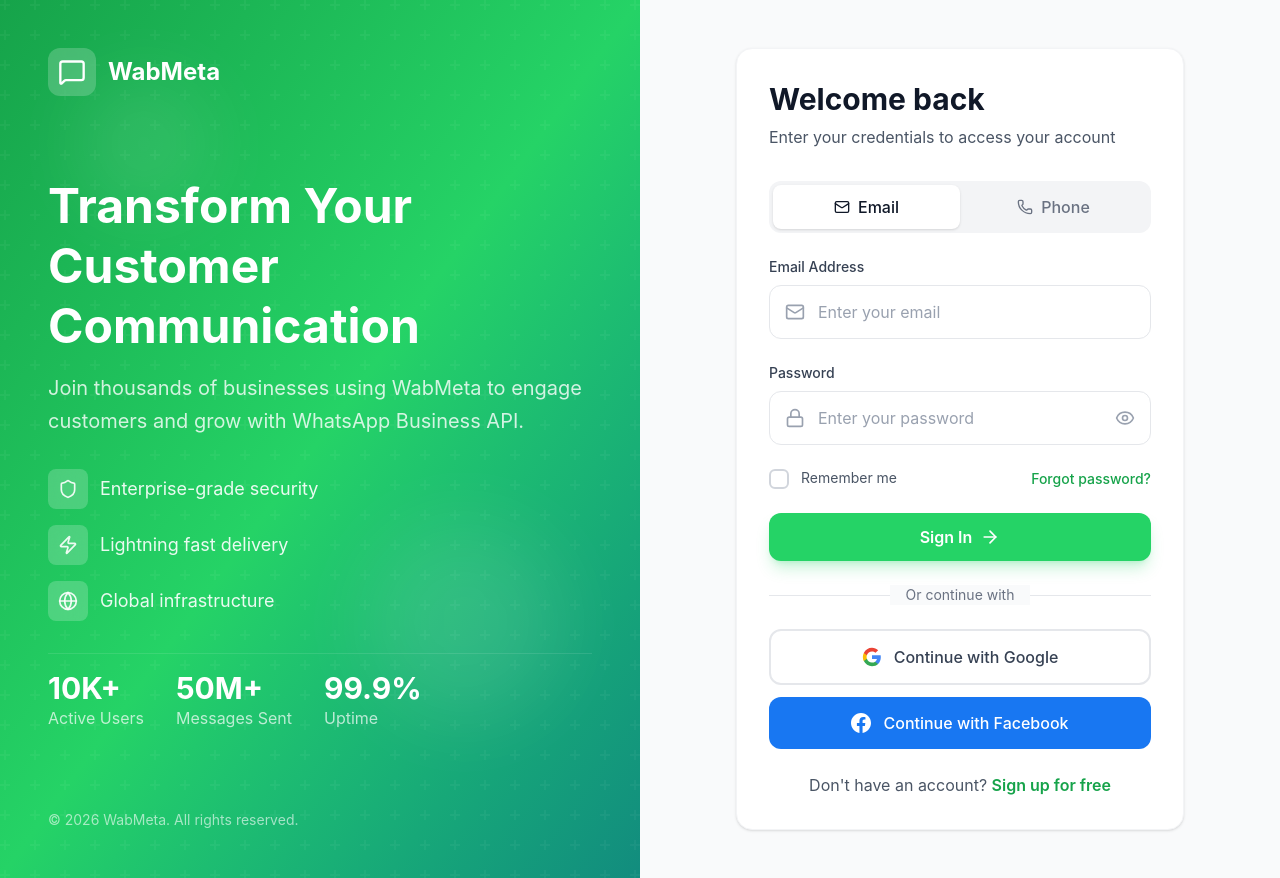
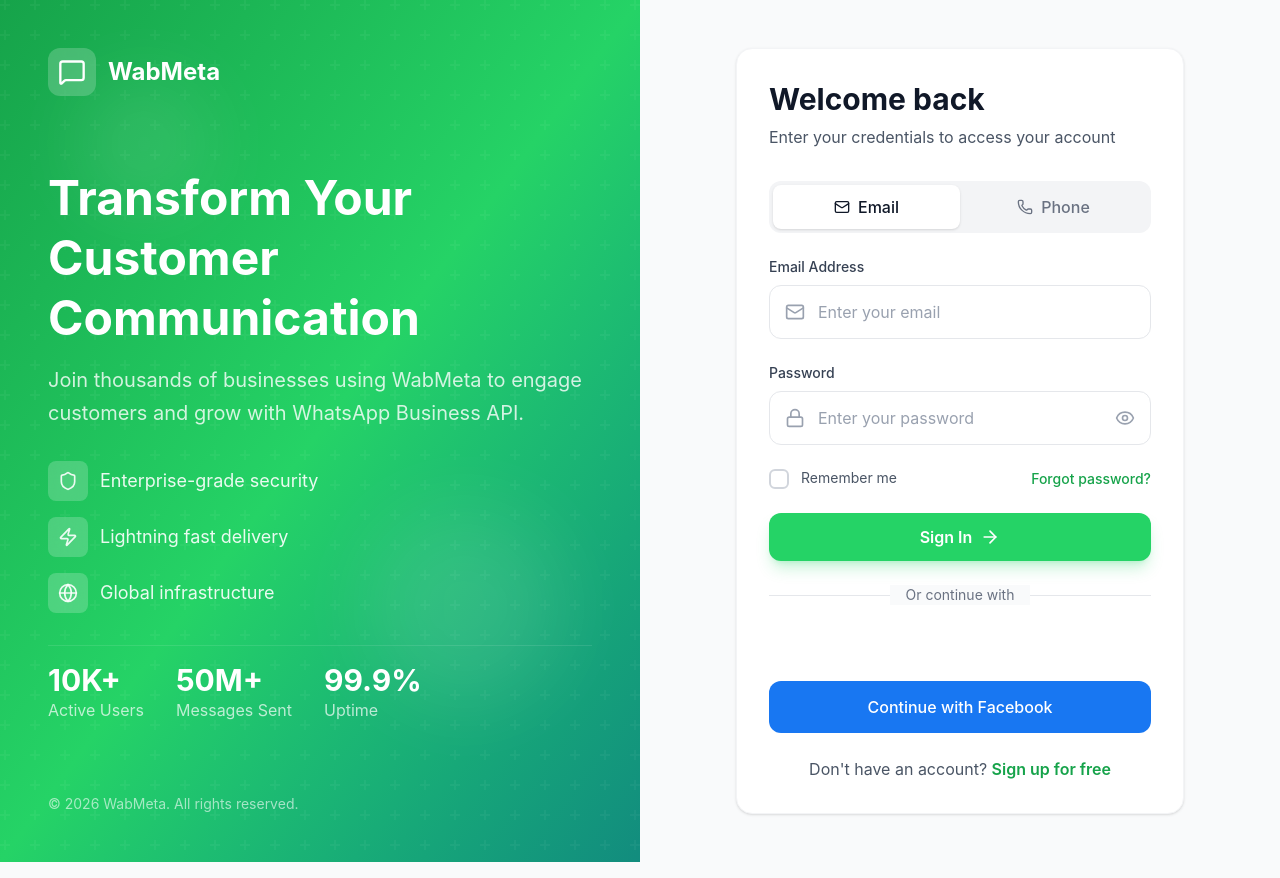
Before and after one commit to officialsamir510-hue/wabmeta-frontend, a React (Vite) app: page /login in a window 1280 px wide. Built offline with nearby package versions, Linux system fonts and the light colour scheme.

Commit message:
fix: Email varification oauth

```diff
--- a/src/components/auth/SocialLoginButtons.tsx
+++ b/src/components/auth/SocialLoginButtons.tsx
@@ -1,91 +1,80 @@
-import React, { useState } from 'react';
-import { useGoogleLogin } from '@react-oauth/google';
-import { useNavigate } from 'react-router-dom';
-import { auth } from '../../services/api';
+import React, { useState } from "react";
+import { GoogleLogin } from "@react-oauth/google";
+import { useNavigate } from "react-router-dom";
+import { auth } from "../../services/api";
 
 interface SocialLoginButtonsProps {
-  onGoogleLogin?: () => void;
-  onFacebookLogin?: () => void;
   loading?: boolean;
 }
 
-const SocialLoginButtons: React.FC<SocialLoginButtonsProps> = ({
-  loading = false
-}) => {
+const SocialLoginButtons: React.FC<SocialLoginButtonsProps> = ({ loading = false }) => {
   const navigate = useNavigate();
   const [isLoading, setIsLoading] = useState(false);
 
-  const googleLogin = useGoogleLogin({
-    onSuccess: async (tokenResponse) => {
-      try {
-        setIsLoading(true);
-        // Send access token to backend
-        const { data } = await auth.googleLogin({ token: tokenResponse.access_token });
+  const isDisabled = loading || isLoading;
 
-        localStorage.setItem('token', data.token);
-        localStorage.setItem('user', JSON.stringify(data.user));
-        navigate('/dashboard');
-      } catch (error) {
-        console.error("Google Login Failed", error);
-        alert('Google login failed. Please try again.');
-      } finally {
-        setIsLoading(false);
+  const handleGoogleSuccess = async (credentialResponse: any) => {
+    try {
+      setIsLoading(true);
+
+      const credential = credentialResponse?.credential;
+      if (!credential) {
+        throw new Error("Google credential not received");
       }
-    },
-    onError: () => {
-      console.error("Google Login Error");
-      alert('Google login failed. Please try again.');
+
+      const response = await auth.googleLogin({ credential });
+
+      // sendSuccess wrapper => { success, message, data }
+      const result = response.data?.data;
+      const accessToken = result?.tokens?.accessToken;
+      const refreshToken = result?.tokens?.refreshToken;
+      const user = result?.user;
+      const organization = result?.organization;
+
+      if (!accessToken || !user) {
+        console.error("Unexpected google login response:", response.data);
+        throw new Error("Invalid server response");
+      }
+
+      localStorage.setItem("accessToken", accessToken);
+      if (refreshToken) localStorage.setItem("refreshToken", refreshToken);
+
+      // optional compatibility keys
+      localStorage.setItem("token", accessToken);
+      localStorage.setItem("wabmeta_token", accessToken);
+
+      localStorage.setItem("wabmeta_user", JSON.stringify(user));
+      if (organization) localStorage.setItem("wabmeta_org", JSON.stringify(organization));
+
+      navigate("/dashboard");
+    } catch (err) {
+      console.error("Google Login Failed:", err);
+      alert("Google login failed. Please try again.");
+    } finally {
+      setIsLoading(false);
     }
-  });
-
-  const handleFacebookLogin = () => {
-    // Facebook login logic will be implemented later
-    alert('Facebook login coming soon!');
   };
-
-  const isDisabled = loading || isLoading;
 
   return (
     <div className="space-y-3">
-      {/* Google Login */}
+      <div className={`w-full ${isDisabled ? "opacity-60 pointer-events-none" : ""}`}>
+        <GoogleLogin
+          onSuccess={handleGoogleSuccess}
+          onError={() => {
+            console.error("Google Login Error");
+            alert("Google login failed. Please try again.");
+          }}
+          useOneTap={false}
+        />
+      </div>
+
       <button
         type="button"
-        onClick={() => googleLogin()}
-        disabled={isDisabled}
-        className="w-full flex items-center justify-center space-x-3 px-4 py-3.5 border-2 border-gray-200 rounded-xl hover:border-gray-300 hover:bg-gray-50 transition-all duration-300 disabled:opacity-50 disabled:cursor-not-allowed"
-      >
-        {isLoading ? (
-          <div className="flex items-center space-x-2">
-            <svg className="animate-spin h-5 w-5 text-gray-700" xmlns="http://www.w3.org/2000/svg" fill="none" viewBox="0 0 24 24">
-              <circle className="opacity-25" cx="12" cy="12" r="10" stroke="currentColor" strokeWidth="4"></circle>
-              <path className="opacity-75" fill="currentColor" d="M4 12a8 8 0 018-8V0C5.373 0 0 5.373 0 12h4zm2 5.291A7.962 7.962 0 014 12H0c0 3.042 1.135 5.824 3 7.938l3-2.647z"></path>
-            </svg>
-            <span className="font-medium text-gray-700">Connecting...</span>
-          </div>
-        ) : (
-          <>
-            <svg className="w-5 h-5" viewBox="0 0 24 24">
-              <path fill="#4285F4" d="M22.56 12.25c0-.78-.07-1.53-.2-2.25H12v4.26h5.92c-.26 1.37-1.04 2.53-2.21 3.31v2.77h3.57c2.08-1.92 3.28-4.74 3.28-8.09z" />
-              <path fill="#34A853" d="M12 23c2.97 0 5.46-.98 7.28-2.66l-3.57-2.77c-.98.66-2.23 1.06-3.71 1.06-2.86 0-5.29-1.93-6.16-4.53H2.18v2.84C3.99 20.53 7.7 23 12 23z" />
-              <path fill="#FBBC05" d="M5.84 14.09c-.22-.66-.35-1.36-.35-2.09s.13-1.43.35-2.09V7.07H2.18C1.43 8.55 1 10.22 1 12s.43 3.45 1.18 4.93l2.85-2.22.81-.62z" />
-              <path fill="#EA4335" d="M12 5.38c1.62 0 3.06.56 4.21 1.64l3.15-3.15C17.45 2.09 14.97 1 12 1 7.7 1 3.99 3.47 2.18 7.07l3.66 2.84c.87-2.6 3.3-4.53 6.16-4.53z" />
-            </svg>
-            <span className="font-medium text-gray-700">Continue with Google</span>
-          </>
-        )}
-      </button>
-
-      {/* Facebook Login */}
-      <button
-        type="button"
-        onClick={handleFacebookLogin}
         disabled={isDisabled}
         className="w-full flex items-center justify-center space-x-3 px-4 py-3.5 bg-[#1877F2] hover:bg-[#166FE5] text-white rounded-xl transition-all duration-300 disabled:opacity-50 disabled:cursor-not-allowed"
+        onClick={() => alert("Facebook login coming soon!")}
       >
-        <svg className="w-5 h-5" fill="currentColor" viewBox="0 0 24 24">
-          <path d="M24 12.073c0-6.627-5.373-12-12-12s-12 5.373-12 12c0 5.99 4.388 10.954 10.125 11.854v-8.385H7.078v-3.47h3.047V9.43c0-3.007 1.792-4.669 4.533-4.669 1.312 0 2.686.235 2.686.235v2.953H15.83c-1.491 0-1.956.925-1.956 1.874v2.25h3.328l-.532 3.47h-2.796v8.385C19.612 23.027 24 18.062 24 12.073z" />
-        </svg>
-        <span className="font-medium">Continue with Facebook</span>
+        <span className="font-medium">{isLoading ? "Connecting..." : "Continue with Facebook"}</span>
       </button>
     </div>
   );
```
Also changed, not shown: 1 other file (tests, documents, lock files or other folders).
